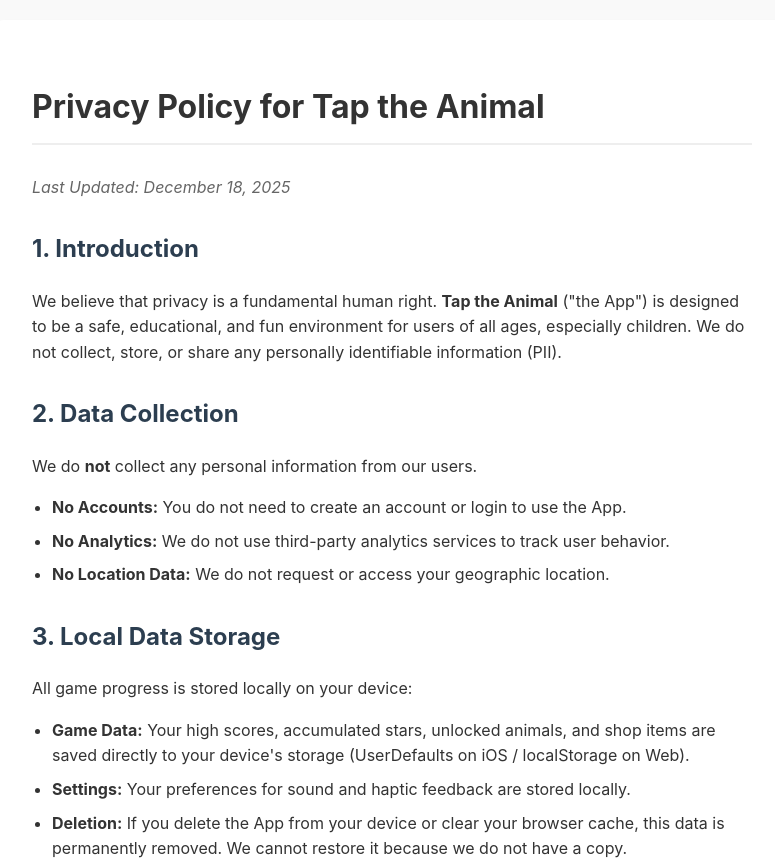
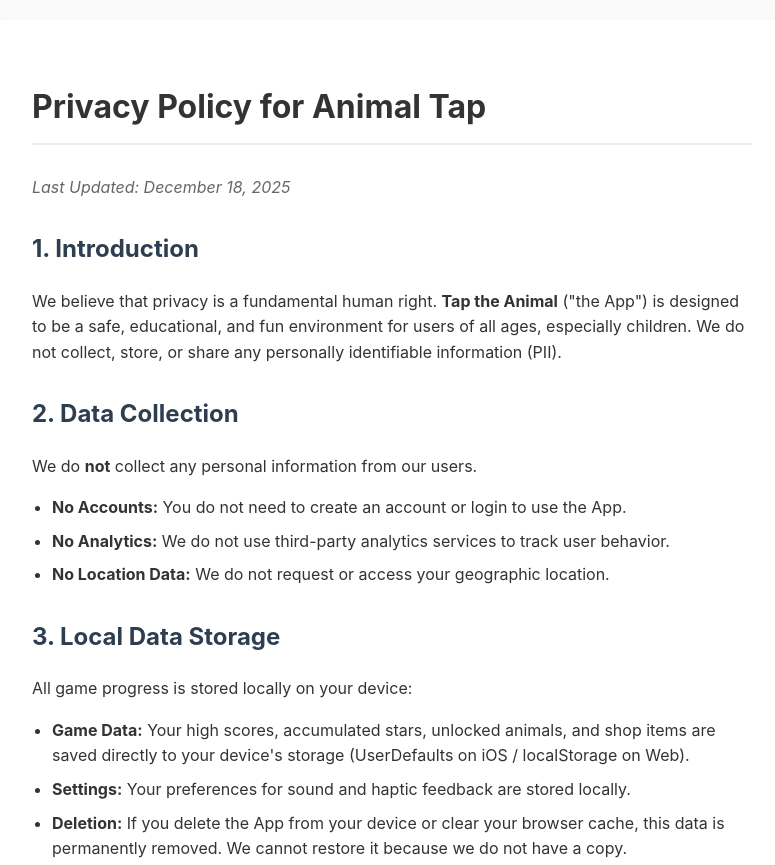
Before and after one commit to corearcstudio/corearcstudio, a plain HTML site: page animaltap/privacypolicy.html in a window 1280 px wide. Shown: the top 865 px of the page, without its empty margins (248-1023 px from the left). Drawn offline with Linux system fonts and the light colour scheme.

Commit message:
Update privacypolicy.html

```diff
--- a/animaltap/privacypolicy.html
+++ b/animaltap/privacypolicy.html
@@ -44,7 +44,7 @@
 </head>
 <body>
     <div class="container">
-        <h1>Privacy Policy for Tap the Animal</h1>
+        <h1>Privacy Policy for Animal Tap</h1>
         <p class="date">Last Updated: December 18, 2025</p>
 
         <h2>1. Introduction</h2>
```
